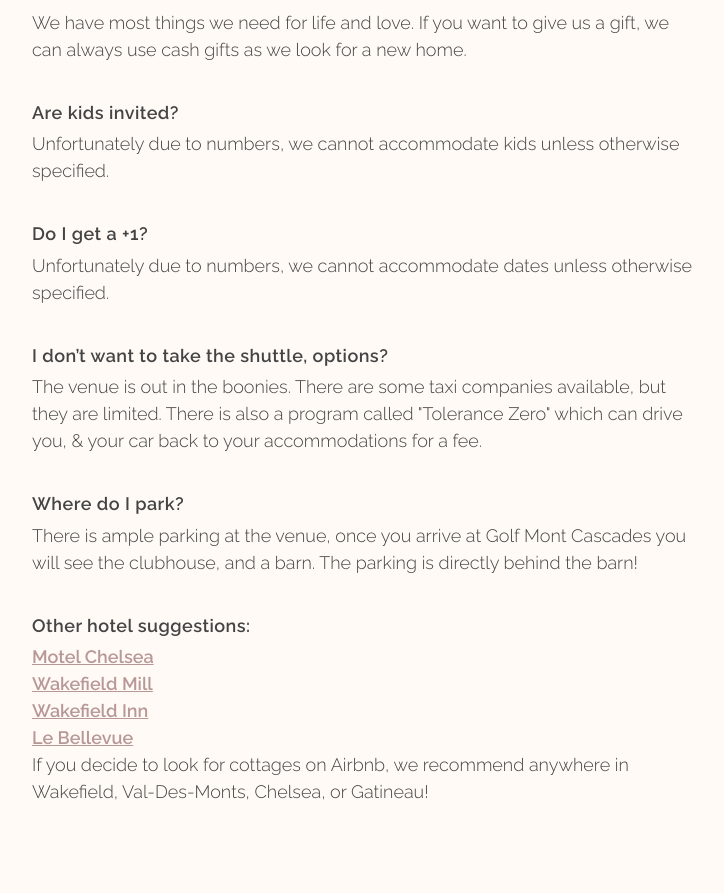
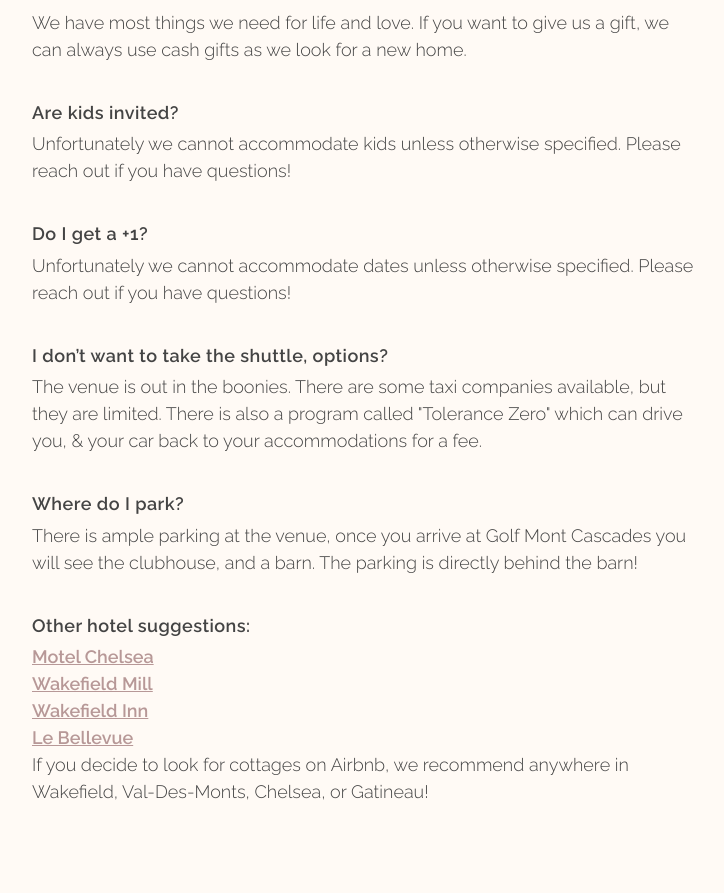
Before and after one commit to martenbjork/erin-and-benoit, a Next.js app: page / in a window 1280 px wide. Shown: the part 3648-4541 px from the top of the page, without its empty margins (275-999 px from the left). Built offline with nearby package versions, Linux system fonts and the light colour scheme.

Commit message:
Update index.tsx

```diff
--- a/src/pages/index.tsx
+++ b/src/pages/index.tsx
@@ -228,13 +228,13 @@ export default function Home() {
           </p>
           <h3>Are kids invited?</h3>
           <p>
-            Unfortunately due to numbers, we cannot accommodate kids unless
-            otherwise specified.
+            Unfortunately we cannot accommodate kids unless
+            otherwise specified. Please reach out if you have questions!
           </p>
           <h3>Do I get a +1?</h3>
           <p>
-            Unfortunately due to numbers, we cannot accommodate dates unless
-            otherwise specified.
+            Unfortunately we cannot accommodate dates unless
+            otherwise specified. Please reach out if you have questions!
           </p>
           <h3>I don’t want to take the shuttle, options?</h3>
           <p>
```
